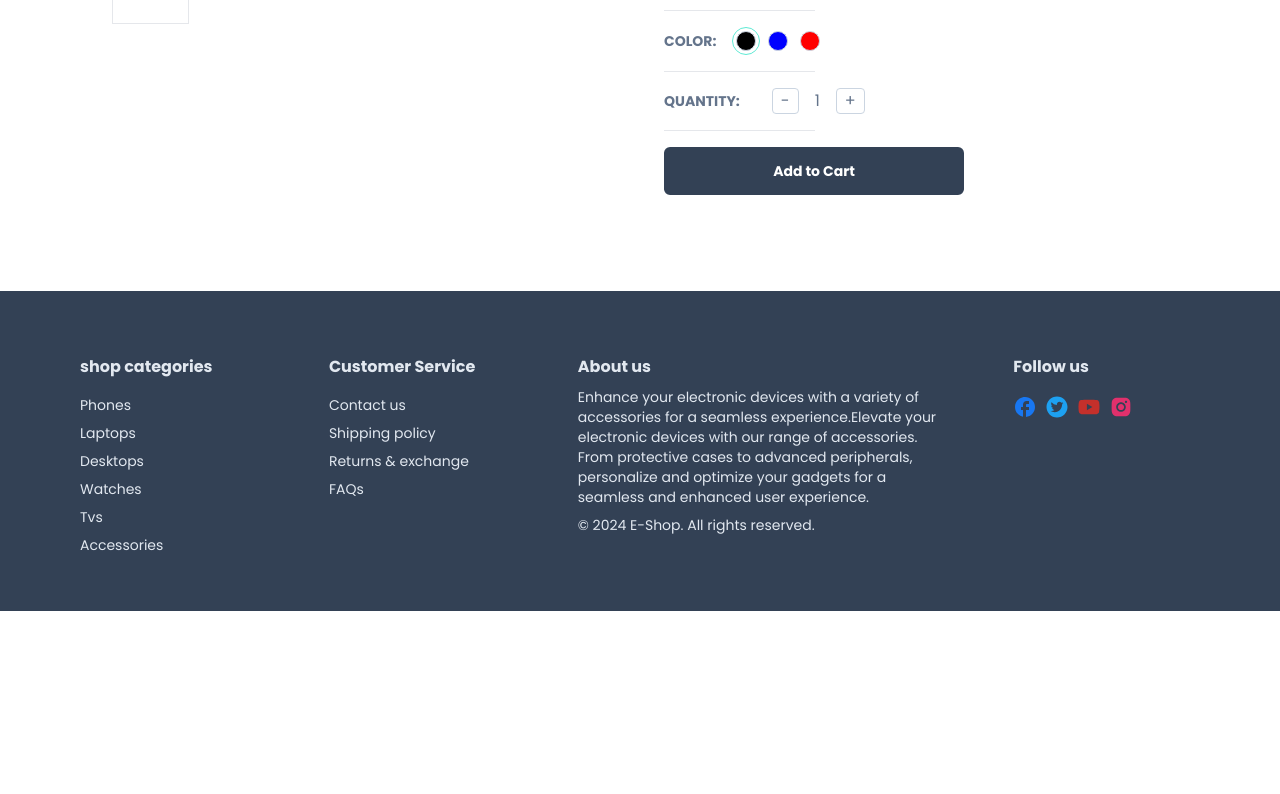
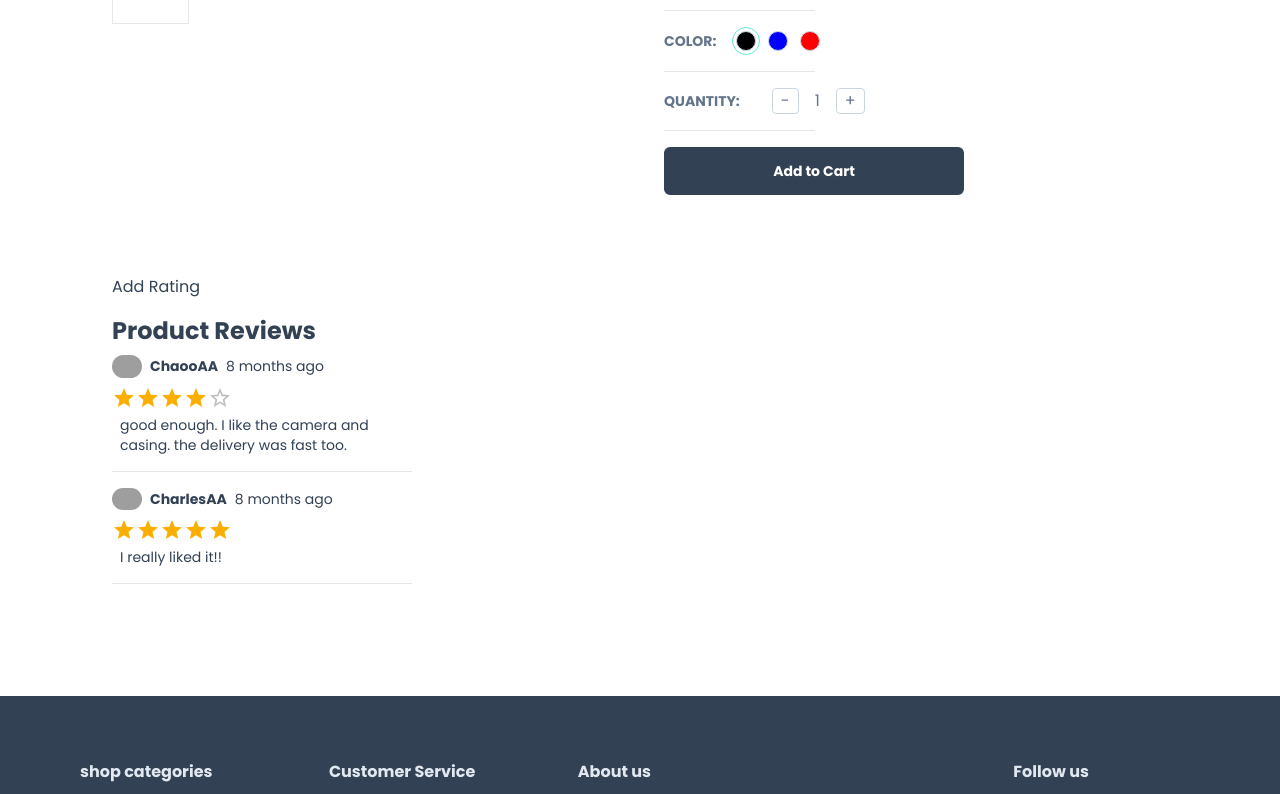
Before and after one commit to MostakemHossain/e-shop, a Next.js app: page /product/1 in a window 1280 px wide. Shown: the part 573-1367 px from the top of the page. Before the commit the page ends 1184 px from the top, so only its background shows below. Built offline with nearby package versions, Linux system fonts and the light colour scheme; grey boxes are pictures that could not be loaded; a web font is replaced by a local one.

Commit message:
product reviews show in product details page

```diff
--- /dev/null
+++ b/app/components/Avater.tsx
@@ -0,0 +1,22 @@
+import Image from "next/image";
+import { FaUserCircle } from "react-icons/fa";
+
+interface AvaterProps{
+    src?:string | null | undefined
+}
+
+const Avater:React.FC<AvaterProps> = ({src}) => {
+
+    if(src){
+       return <Image
+        src={src}
+        alt="Avater"
+        className="rounded-full"
+        height={30}
+        width={30}
+        />
+    }
+    return <FaUserCircle size={24}/>
+}
+
+export default Avater;
--- /dev/null
+++ b/app/components/Heading.tsx
@@ -0,0 +1,15 @@
+interface HeadingProps{
+    title:string,
+    center?:boolean
+}
+
+const Heading:React.FC<HeadingProps> = ({title,center}) => {
+    return (
+        <div className={center ? "text-center":"text-start"}>
+            <h1 className="font-bold text-2xl">{title}</h1>
+
+        </div>
+      );
+}
+
+export default Heading;
--- /dev/null
+++ b/app/product/[productId]/ListRating.tsx
@@ -0,0 +1,51 @@
+"use client"
+
+import Avater from "@/app/components/Avater";
+import Heading from "@/app/components/Heading";
+import { Rating } from "@mui/material";
+import moment from "moment";
+
+interface  ListRatingProps{
+product:any
+}
+
+const ListRating:React.FC<ListRatingProps> = ({product}) => {
+    return (
+        <div>
+            <Heading title="Product Reviews"/>
+
+        <div className="text-sm mt-2">
+            {
+                product.reviews && product.reviews.map((review:any)=>{
+                    return <div key={review.id} className="max-w-[300px]">
+                        <div className="flex gap-2 items-center">
+                           <Avater src={review?.user.image}/>
+                             <div className="font-semibold">
+                                 {
+                                    review?.user.name
+                                 }
+                             AA</div>
+                             <div className="font-light" >
+                                {
+                                    moment(review.createdDate).fromNow()
+                                }
+                             </div>
+                        </div>
+                        <div className="mt-2">
+                            <Rating value={review.rating} readOnly/>
+                            <div className="ml-2">
+                                {review.comment }
+                            </div>
+                            <hr className="mt-4 mb-4" />
+
+                        </div>
+
+                    </div>
+                })
+            }
+        </div>
+        </div>
+     );
+}
+
+export default ListRating;
--- a/app/product/[productId]/page.tsx
+++ b/app/product/[productId]/page.tsx
@@ -1,5 +1,6 @@
 import Container from "@/app/components/Container";
 import { product } from "@/utils/product";
+import ListRating from "./ListRating";
 import ProductDetails from "./ProductDetails";
 
 interface IParams{
@@ -11,6 +12,10 @@
         <div className="p-8">
             <Container>
             <ProductDetails product={product}/>
+            <div className="flex flex-col mt-20 gap-4">
+                <div>Add Rating</div>
+                <ListRating product={product}/>
+            </div>
         </Container>
         </div>
     );
--- a/next.config.js
+++ b/next.config.js
@@ -1,7 +1,7 @@
 /** @type {import('next').NextConfig} */
 const nextConfig = {
     images:{
-        domains: ['m.media-amazon.com'],
+        domains: ['m.media-amazon.com','lh3.googleusercontent.com'],
     }
 }
 
--- a/package.json
+++ b/package.json
@@ -18,6 +18,7 @@
     "autoprefixer": "10.4.17",
     "eslint": "8.56.0",
     "eslint-config-next": "14.1.0",
+    "moment": "^2.30.1",
     "next": "14.1.0",
     "postcss": "8.4.35",
     "react": "18.2.0",
```
Also changed, not shown: 1 other file (tests, documents, lock files or other folders).
